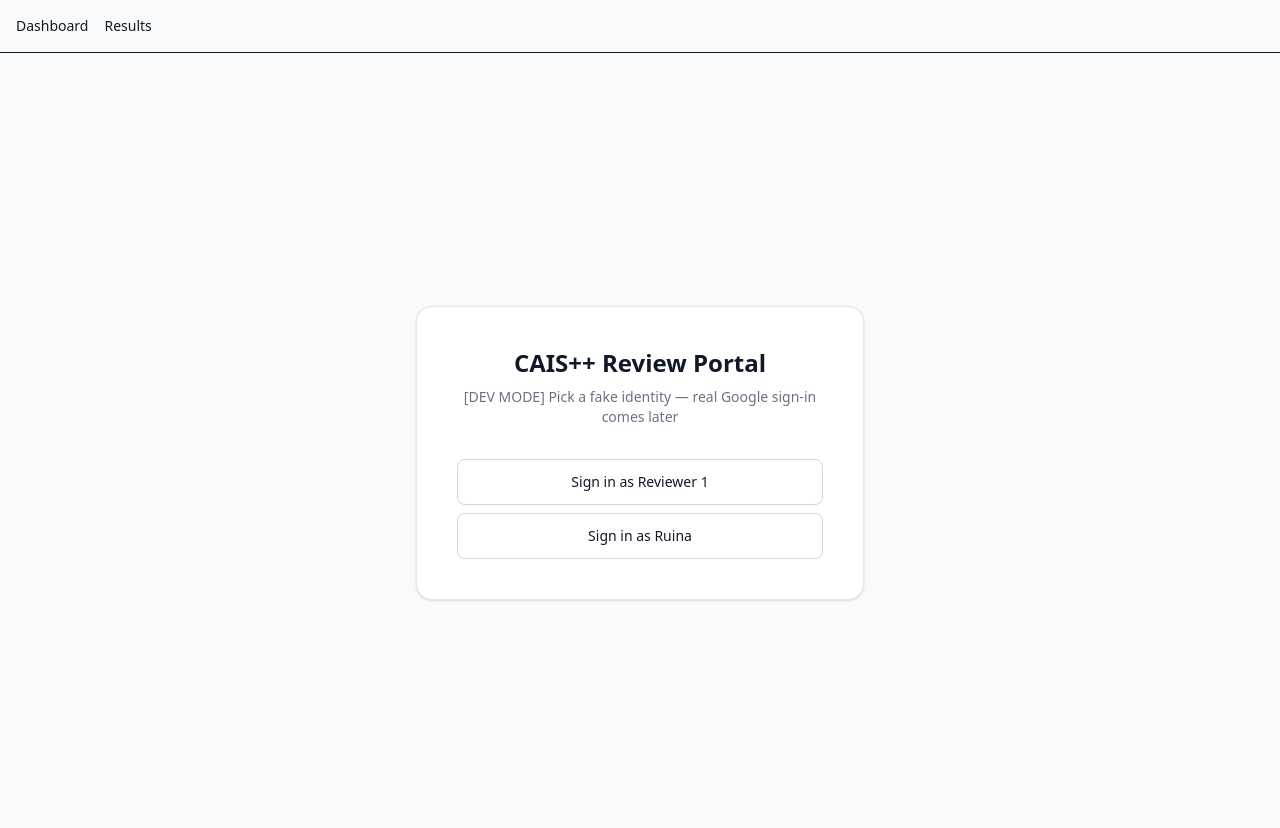
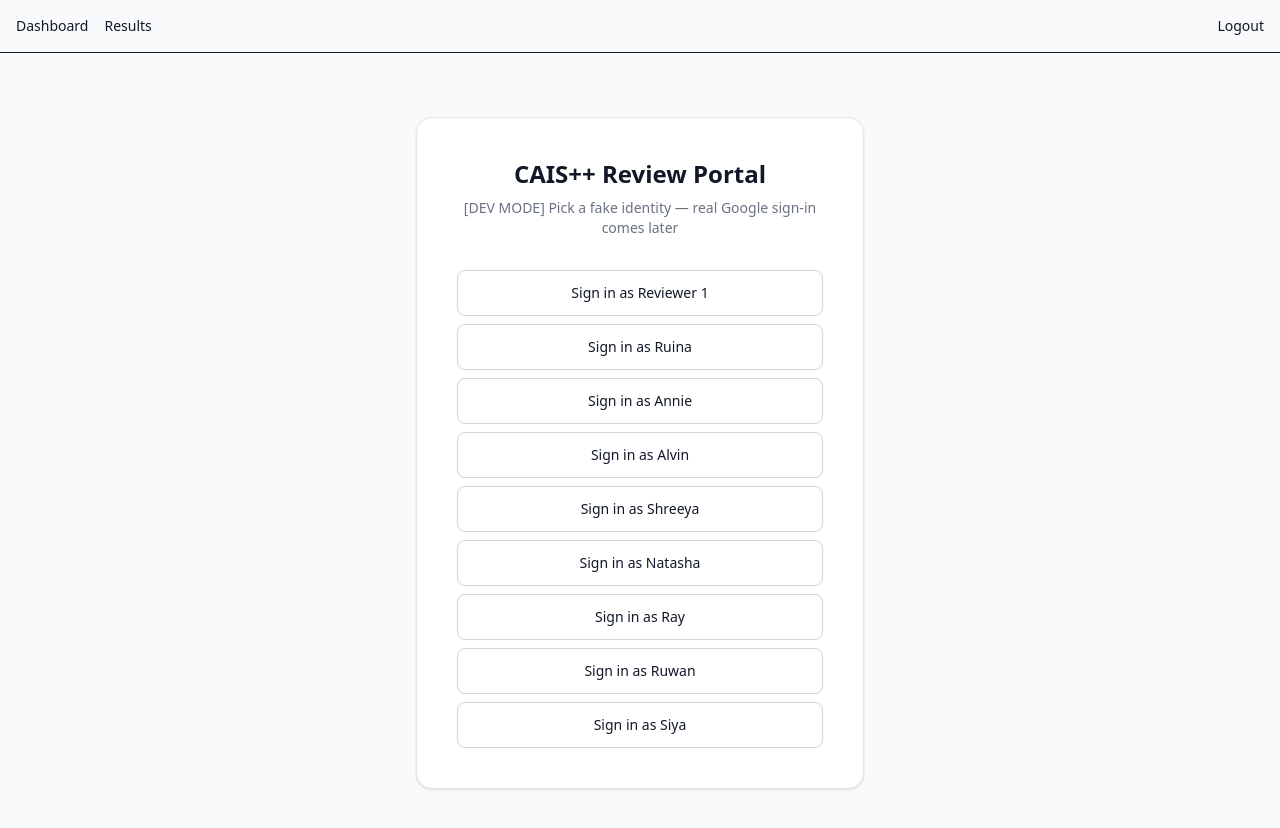
Before and after one commit to notrlyrainy/cais-application-review, a Next.js app: page /login in a window 1280 px wide. Shown: the top 828 px of the page. Built offline with nearby package versions, Linux system fonts and the light colour scheme.

Commit message:
add all reviewers + logout functionality

```diff
--- a/app/api/dev-logout/route.ts
+++ b/app/api/dev-logout/route.ts
@@ -2,6 +2,12 @@ import { NextResponse } from "next/server";
 
 export async function POST() {
   const res = NextResponse.json({ ok: true });
-  res.cookies.delete("dev-identity");
+
+  res.cookies.set("dev-identity", "", {
+    httpOnly: true,
+    path: "/",
+    maxAge: 0,
+  });
+
   return res;
 }
--- a/app/components/NavBar.tsx
+++ b/app/components/NavBar.tsx
@@ -1,10 +1,36 @@
+"use client";
+
 import Link from "next/link";
+import { useRouter } from "next/navigation";
 
 export function NavBar() {
+  const router = useRouter();
+
+  async function handleLogout() {
+    await fetch("/api/dev-logout", {
+      method: "POST",
+    });
+
+    router.push("/login");
+    router.refresh();
+  }
+
   return (
-    <nav className="border-b p-4 flex gap-4 text-sm">
-      <Link href="/dashboard" className="hover:underline">Dashboard</Link>
-      <Link href="/results" className="hover:underline">Results</Link>
+    <nav className="border-b p-4 flex items-center gap-4 text-sm">
+      <Link href="/dashboard" className="hover:underline">
+        Dashboard
+      </Link>
+
+      <Link href="/results" className="hover:underline">
+        Results
+      </Link>
+
+      <button
+        onClick={handleLogout}
+        className="ml-auto hover:underline"
+      >
+        Logout
+      </button>
     </nav>
   );
 }
--- a/config/reviewers.ts
+++ b/config/reviewers.ts
@@ -1,6 +1,13 @@
 export const REVIEWERS = [
     { name: "Reviewer 1", email: "reviewer1@usc.edu"},
     { name: "Ruina", email: "ruinaliu@usc.edu"},
+    { name: "Annie", email: "anniegao@usc.edu" },
+    { name: "Alvin", email: "tanalvin@usc.edu" },
+    { name: "Shreeya", email: "sachand@usc.edu" },
+    { name: "Natasha", email: "thombre@usc.edu" },
+    { name: "Ray", email: "zhangray@usc.edu" },
+    { name: "Ruwan", email: "thoumoun@usc.edu" },
+    { name: "Siya", email: "siyaaror@usc.edu" },
 ];
 
 export function reviewerName(email: string): string {
```
Also changed, not shown: 1 other file (tests, documents, lock files or other folders).
